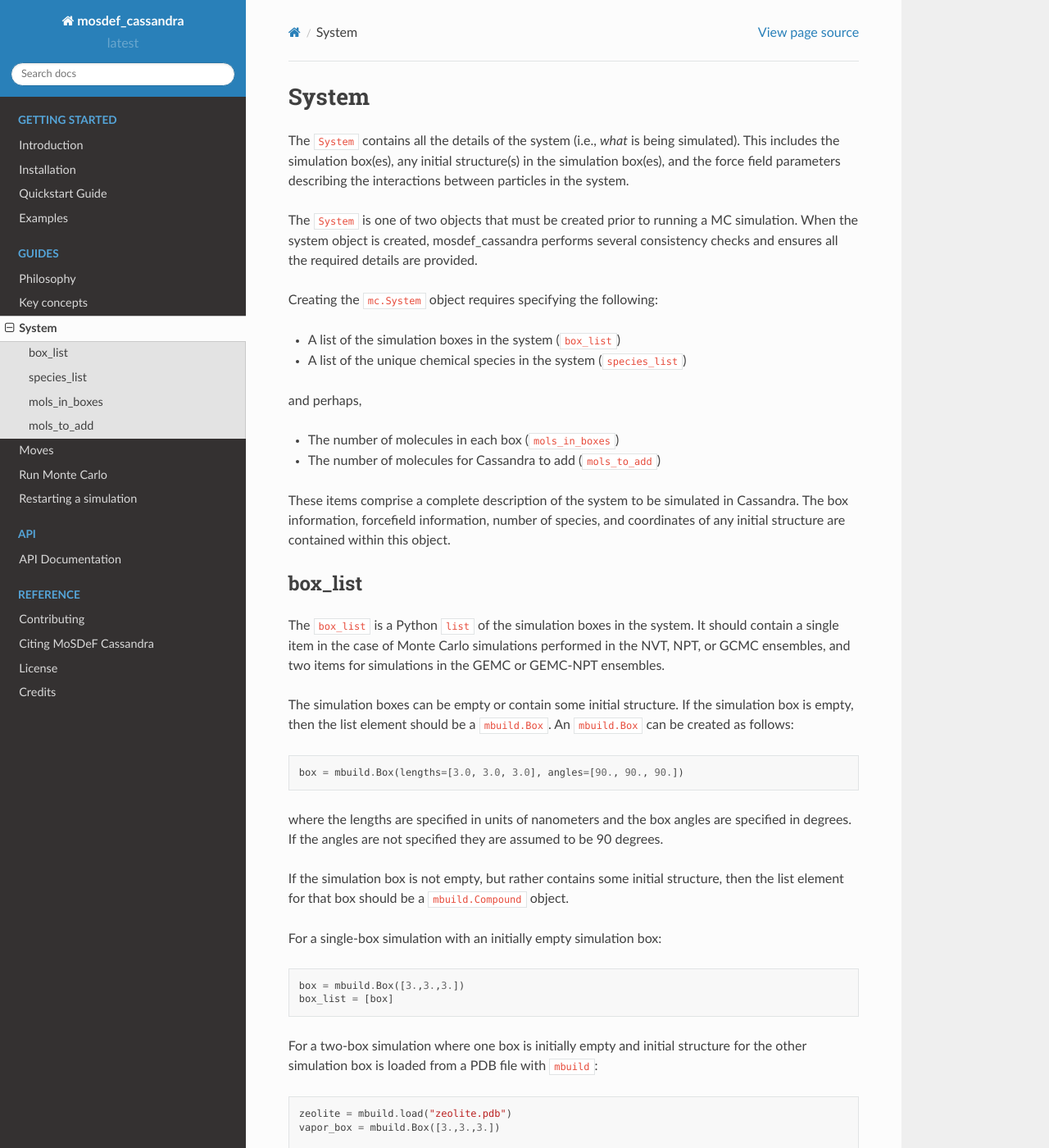
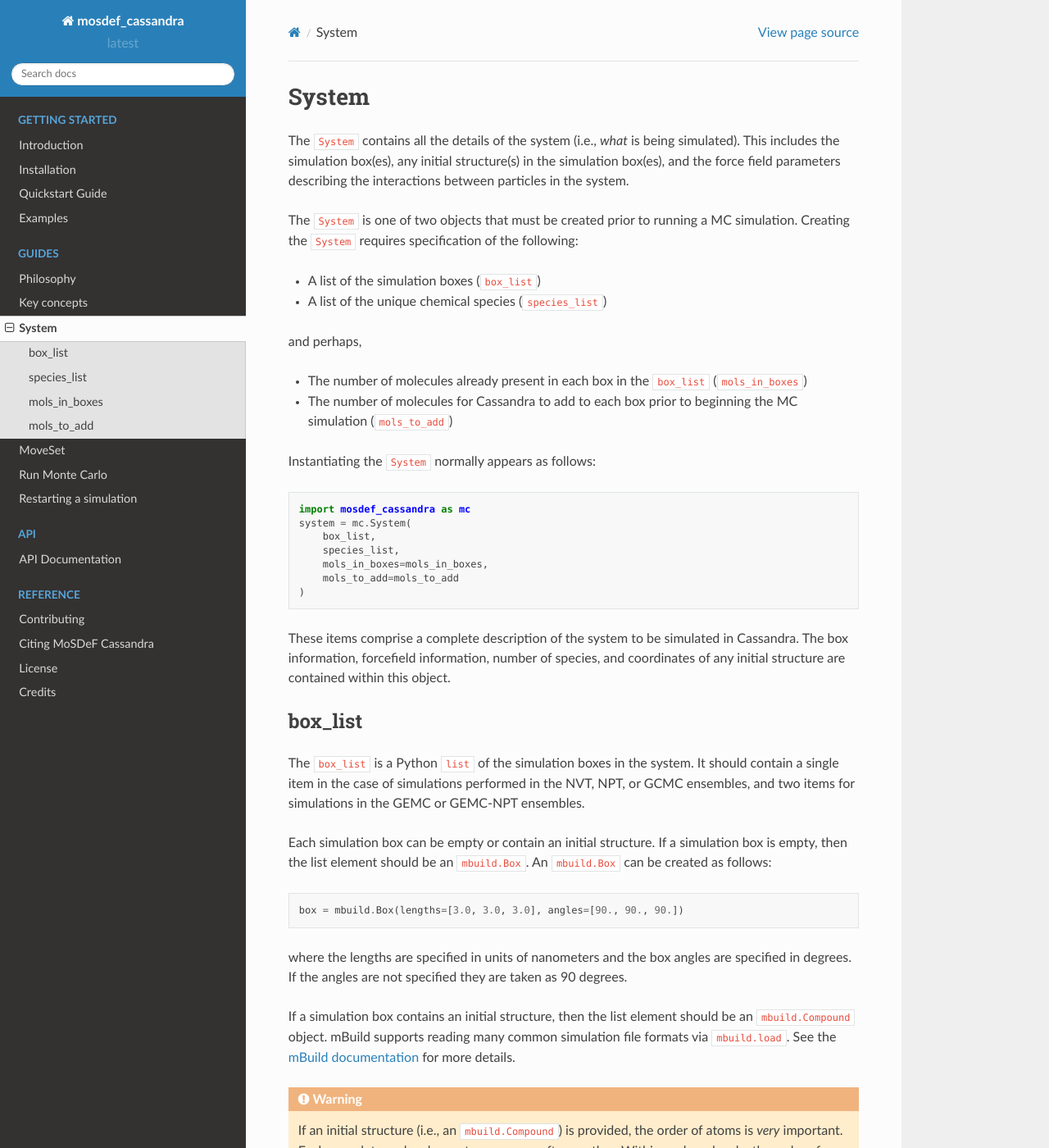
Before and after one commit to MaginnGroup/mosdef_cassandra, a Sphinx documentation site: the page built from docs/source/guides/system.rst, in a window 1280 px wide and 1400 px high. Shown: the whole window at 82% size. Built offline with Sphinx 7.4.7 and the Read the Docs theme 2.0.0, drawn with Linux system fonts in a browser that asks for light colours; some of the changed text lies outside the part shown.

Commit message:
Switching to MoveSet in docs

```diff
--- a/docs/source/guides/system.rst
+++ b/docs/source/guides/system.rst
@@ -8,19 +8,29 @@
 describing the interactions between particles in the system.
 
 The ``System`` is one of two objects that must be created prior to running
-a MC simulation. When the system object is created, mosdef_cassandra performs
-several consistency checks and ensures all the required details are
-provided.
+a MC simulation. Creating the ``System`` requires specification of the following:
 
-Creating the ``mc.System`` object requires specifying the following:
-
-* A list of the simulation boxes in the system (``box_list``)
-* A list of the unique chemical species in the system (``species_list``)
+* A list of the simulation boxes (``box_list``)
+* A list of the unique chemical species (``species_list``)
 
 and perhaps,
 
-* The number of molecules in each box (``mols_in_boxes``)
-* The number of molecules for Cassandra to add (``mols_to_add``)
+* The number of molecules already present in each box
+  in the ``box_list`` (``mols_in_boxes``)
+* The number of molecules for Cassandra to add to each box
+  prior to beginning the MC simulation (``mols_to_add``)
+
+Instantiating the ``System`` normally appears as follows:
+
+.. code-block:: python
+
+  import mosdef_cassandra as mc
+  system = mc.System(
+      box_list,
+      species_list,
+      mols_in_boxes=mols_in_boxes,
+      mols_to_add=mols_to_add
+  )
 
 These items comprise a complete description of the system to be simulated in
 Cassandra. The box information, forcefield information, number of species,
@@ -30,12 +40,12 @@
 ~~~~~~~~
 
 The ``box_list`` is a Python ``list`` of the simulation boxes in the system.
-It should contain a single item in the case of Monte Carlo simulations
+It should contain a single item in the case of simulations
 performed in the NVT, NPT, or GCMC ensembles, and two items for simulations in
 the GEMC or GEMC-NPT ensembles.
 
-The simulation boxes can be empty or contain some initial structure. If the
-simulation box is empty, then the list element should be a ``mbuild.Box``.
+Each simulation box can be empty or contain an initial structure. If a
+simulation box is empty, then the list element should be an ``mbuild.Box``.
 An ``mbuild.Box`` can be created as follows:
 
 .. code-block:: python
@@ -44,11 +54,25 @@
 
 
 where the lengths are specified in units of nanometers and the box angles
-are specified in degrees. If the angles are not specified they are assumed to
-be 90 degrees.
+are specified in degrees. If the angles are not specified they are taken as
+90 degrees.
 
-If the simulation box is not empty, but rather contains some initial structure,
-then the list element for that box should be a ``mbuild.Compound`` object.
+If a simulation box contains an initial structure, then the list
+element should be an ``mbuild.Compound`` object. mBuild supports reading
+many common simulation file formats via ``mbuild.load``. See the
+`mBuild documentation <https://mbuild.mosdef.org/en/stable/>`_
+for more details.
+
+.. warning::
+
+  If an initial structure (i.e., an ``mbuild.Compound``) is provided, the
+  order of atoms is *very* important. Each complete molecule
+  must appear one after another. Within each molecule, the order of
+  atoms in *must match* the order of atoms in the
+  relevant species provided in the ``species_list``. If there are
+  multiple different species, then all molecules of species1 must
+  be provided before any molecules of species2, and so on. We hope
+  to relax these restrictions in future releases.
 
 For a single-box simulation with an initially empty simulation box:
 
@@ -63,25 +87,15 @@
 
 .. code-block:: Python
 
-  zeolite = mbuild.load("zeolite.pdb")
+  zeolite_box = mbuild.load("zeolite.pdb")
   vapor_box = mbuild.Box([3.,3.,3.])
 
-  box_list = [zeolite, vapor_box]
+  box_list = [zeolite_box, vapor_box]
 
 In this case, the initial structure and box dimensions for the box
 containing the zeolite are taken from the PDB file. Note that
 the box dimensions can be manually edited by changing the
 ``mbuild.Compound.periodicity`` attribute.
-
-.. warning::
-
-  If an initial structure (i.e., an ``mbuild.Compound``) is provided, the
-  order of the atoms must follow a *very* specific order. Each complete
-  molecule must appear one at a time. The order of the atoms in each molecule
-  must *exactly* match the order of the atoms in the relevant species provided
-  in the ``species_list``. If there are multiple different species, then all
-  the molecules of species1 must be provided before any molecules of species2,
-  and so on.
 
 .. note::
 
@@ -100,12 +114,17 @@
 system. For example, a simulation of pure methane contains one unique chemical
 species (methane), regardless of the number of methane molecules in the
 simulation. A simulation containing a mixture of methane and ethane has two
-unique chemical species. Therefore, in the first example the
-``species_list`` should contain a single item and in the second example the
-``species_list`` should contain two items. Each item in the ``species_list`` is
+unique chemical species. Therefore, in the first example, the
+``species_list`` contains a single item and in the second example the
+``species_list`` contains two items. Each item in the ``species_list`` is
 a ``parmed.Structure``. All the forcefield required force field
 parameters for each species must be in their respective
 ``parmed.Structure``.
+
+.. note::
+
+  The ``parmed.Structure`` will be replaced with a
+  ``gmso.Topology`` as the GMSO package matures.
 
 For example, to simulate a mixture of methane and ethane with the
 OPLS-AA force field, we could use the following sequence of steps to generate
@@ -138,27 +157,28 @@
 ~~~~~~~~~~~~~
 
 The ``mols_in_boxes`` is a ``list`` containing the number of molecules of each
-species currently in each box specified in ``box_list``. If the simulation
-box(es) are empty, then ``mols_in_boxes`` does not need to be specified. If
-specified, it is provided as a nested list with ``shape=(n_boxes, n_species)``.
-This is perhaps easier to explain with a series of examples.
+species currently in each box specified in ``box_list``. If all simulation
+box(es) are empty, ``mols_in_boxes`` does not need to be specified. When
+specified, it is a nested list with ``shape=(n_boxes, n_species)``.
+This is perhaps easier to explain with a few examples.
 
-Consider a system with a single simulation box and a single
-species. If the initial structure provided in ``box_list`` contains
-100 molecules, then:
+Consider a system with one simulation box and one species.
+If the initial structure provided in ``box_list`` contains
+100 molecules of that species, then:
 
 .. code-block:: Python
 
   mols_in_boxes = [[100]]
 
-For a system with a single simulation box and two species; the initial
-structure contains 25 molecules of the first and 75 molecules of the second:
+For a system with one simulation box and two species, where there
+are 25 molecules of the first species and 75 molecules of the
+second species:
 
 .. code-block:: Python
 
   mols_in_boxes = [[25, 75]]
 
-For a system with two simulation boxes and a single species; the first box
+For a system with two simulation boxes and one species, where the first box
 contains 100 molecules and the second box is empty:
 
 .. code-block:: Python
@@ -180,11 +200,11 @@
 
 mols_to_add
 ~~~~~~~~~~~~~
-Cassandra has the ability to insert molecules in a simulation box prior to
-starting the MC simulation. Therefore, you can provide an empty simulation
-box and tell Cassandra to add some number of molecules before beginning the
-MC simulation. This capability is controlled through the ``mols_to_add`` option.
-The format of ``mols_to_add`` is analogous to ``mols_in_boxes``; If
+Cassandra can insert molecules in a simulation box prior to
+starting an MC simulation. Therefore, you can provide an empty simulation
+box and request Cassandra to add some number of molecules before beginning the
+simulation. This capability is controlled through the ``mols_to_add`` option.
+The format of ``mols_to_add`` is analogous to ``mols_in_boxes``. If
 specified, it is provided as a nested list with ``shape=(n_boxes, n_species)``.
 
 
```
Also changed, not shown: docs/source/guides/moves.rst (+27 -20 lines).
